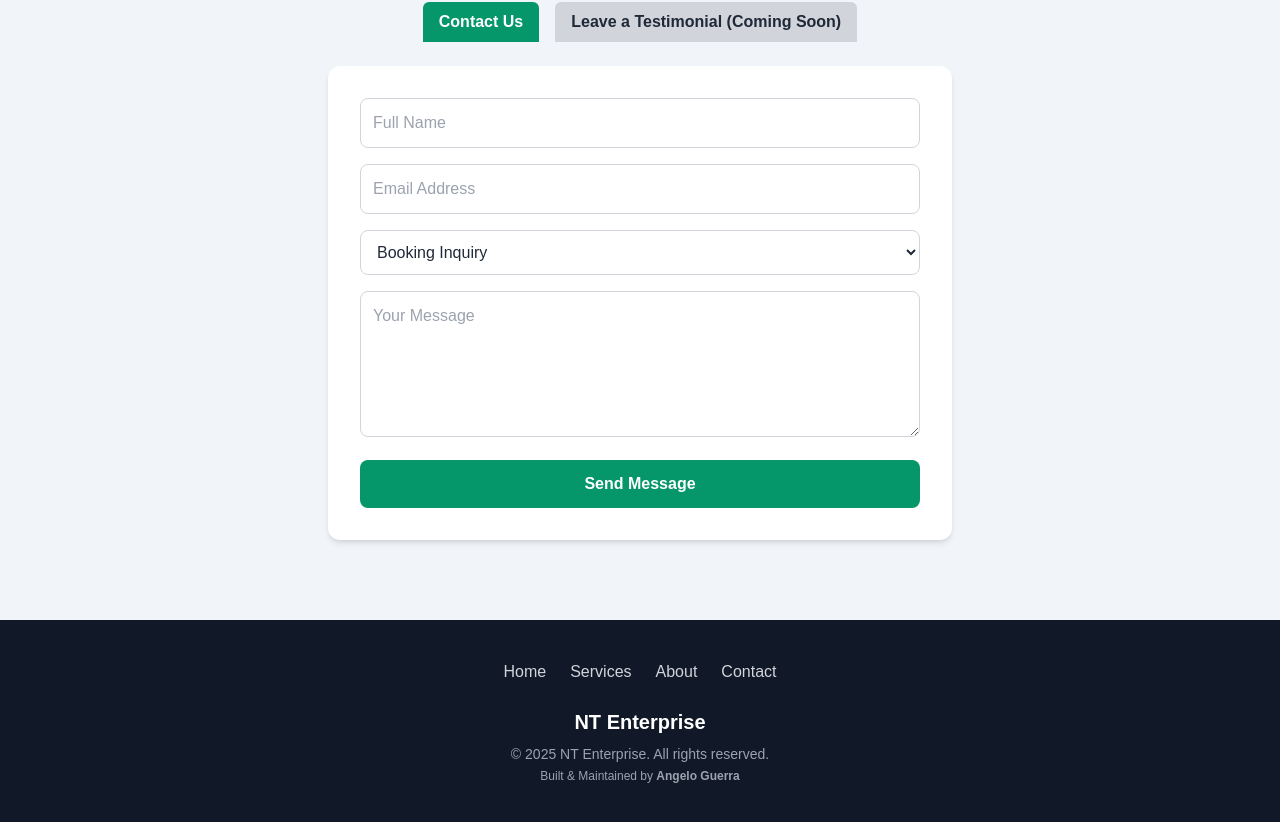
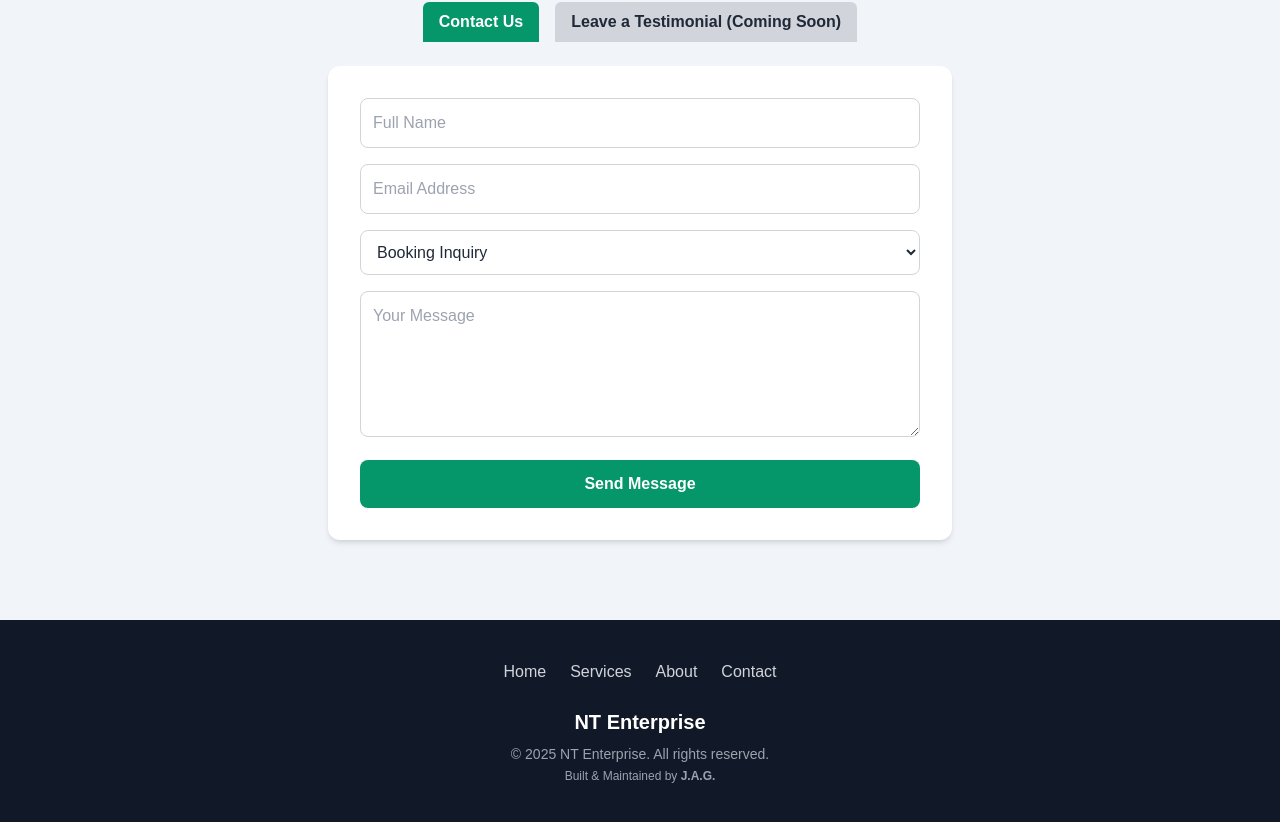
Before and after one commit to ActFastGitHub/NTEnterprise, a Next.js app: page / in a window 1280 px wide. Shown: the part 3971-4793 px from the top of the page. Built offline with nearby package versions, Linux system fonts and the light colour scheme.

Commit message:
Updated Footer

```diff
--- a/app/components/Footer.tsx
+++ b/app/components/Footer.tsx
@@ -41,7 +41,7 @@ const Footer = () => {
 				</motion.h2>
 
 				<p className='text-sm text-gray-400'>&copy; {currentYear} NT Enterprise. All rights reserved.</p>
-				<p className='text-xs text-gray-400 mt-1'>Built & Maintained by <strong>Angelo Guerra</strong></p>
+				<p className='text-xs text-gray-400 mt-1'>Built & Maintained by <strong>J.A.G.</strong></p>
 			</div>
 		</footer>
 	);
```
